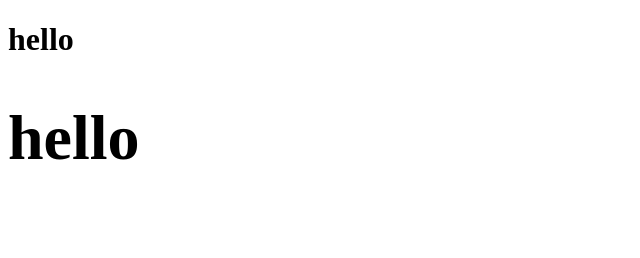
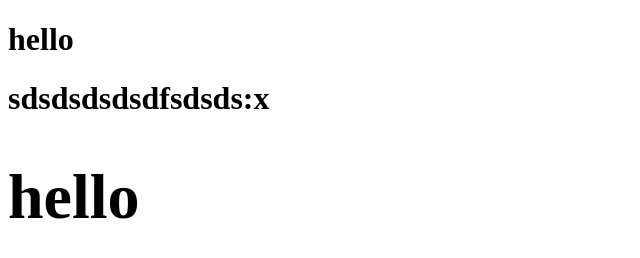
Before and after one commit to jemalkopadze/tutorial-2, a plain HTML site: page index.html in a window 1280 px wide. Shown: the whole page, without its empty margins (0-640 px from the left). Drawn offline with Linux system fonts and the light colour scheme.

Commit message:
Invalid commit

```diff
--- a/index.html
+++ b/index.html
@@ -4,9 +4,10 @@
 </head>
 <body>
 	<h1>hello<h1>
-</body><The Document>
+</body><The Documentsasjasjajsasj>
 <html>
 <head>
+	sdsdsdsdsdfsdsds:x
 </head>
 <body>
         <h1>hello<h1>
```
